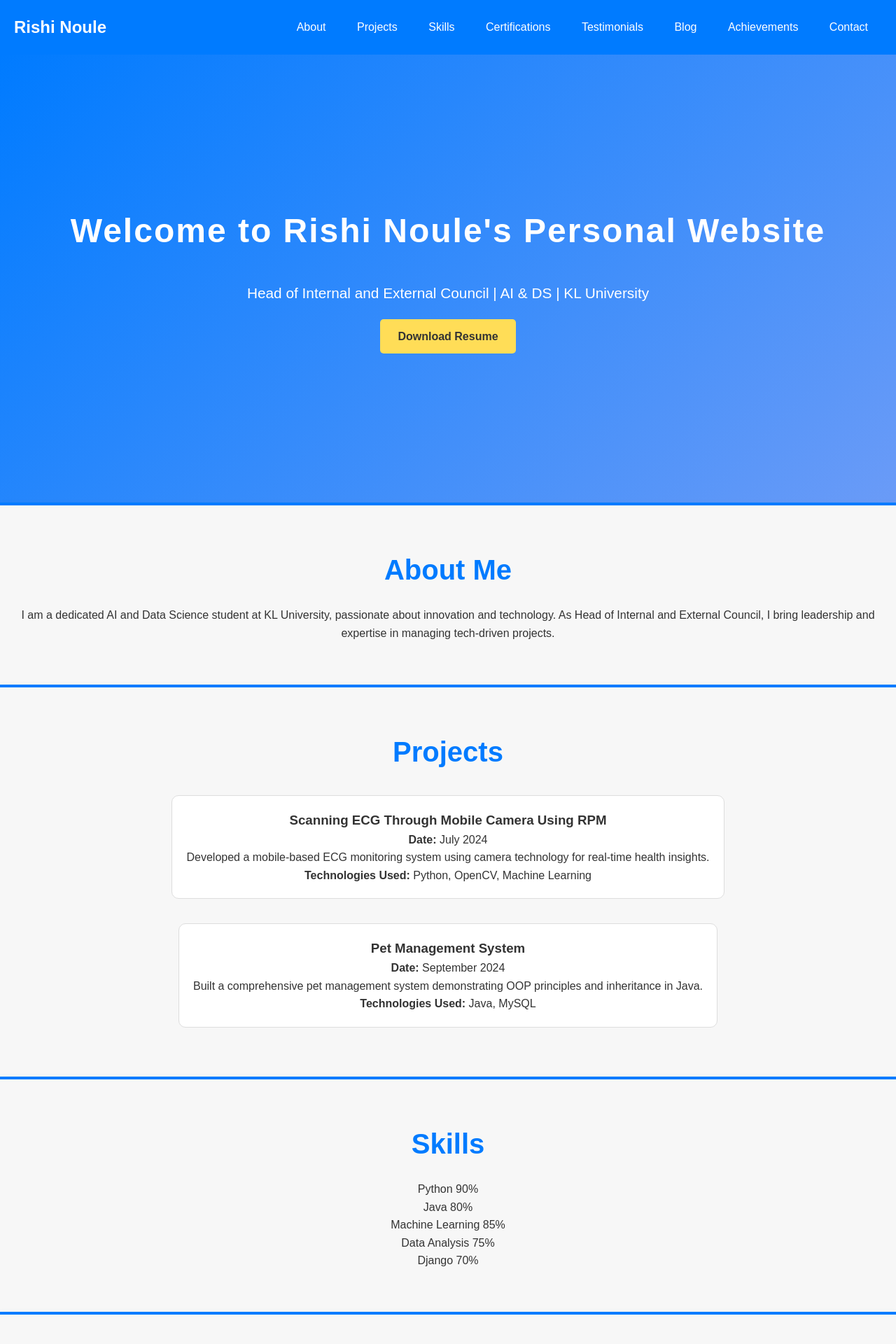
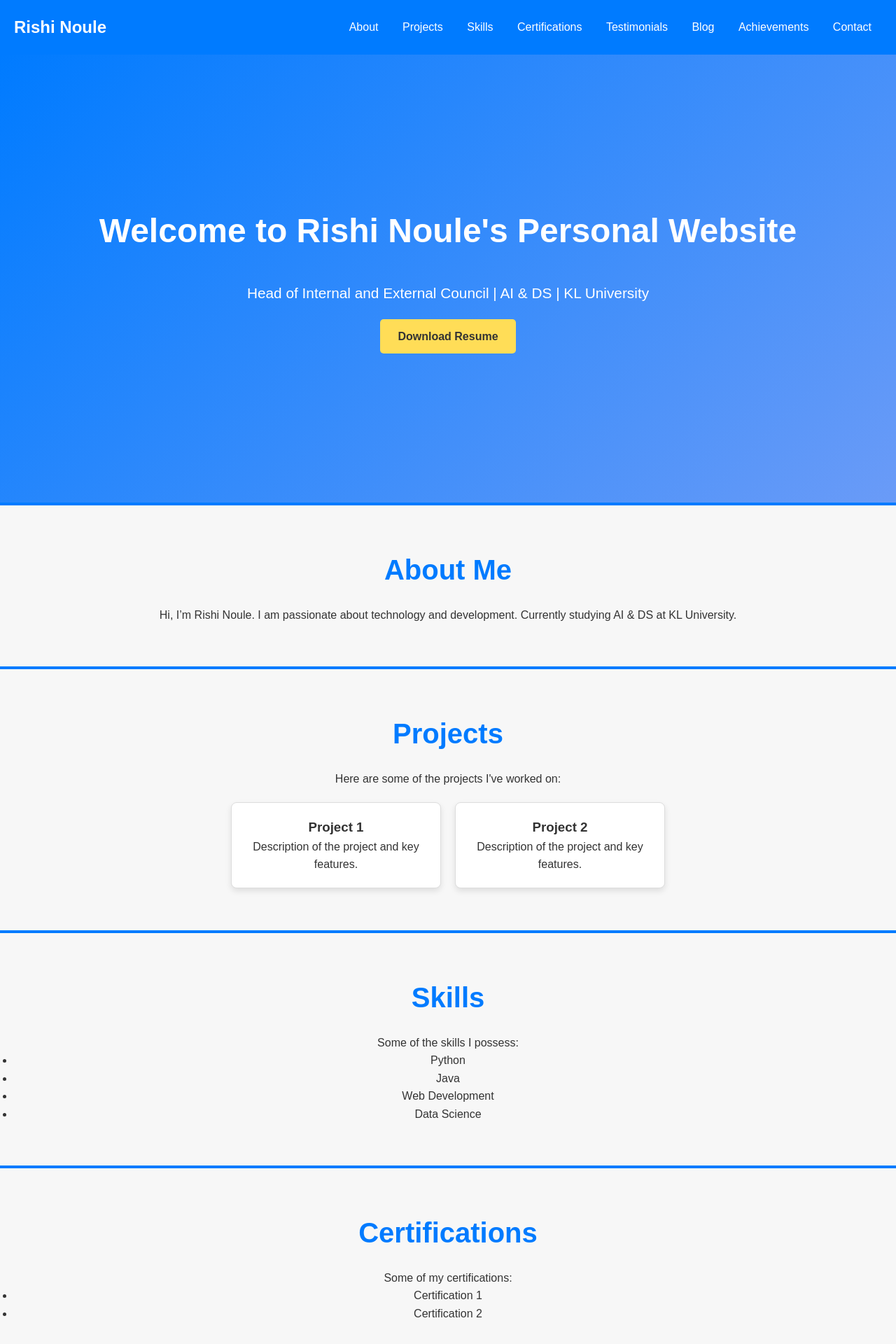
Before and after one commit to Rishi1403348/Project_62_3, a Django app: page / in a window 1280 px wide. Shown: the top 1920 px of the page at 70% size. Run offline with Django 5.2, Linux system fonts and the light colour scheme.

Commit message:
Updated website layout and animations

```diff
--- a/portfolio/static/portfolio/style.css
+++ /dev/null
@@ -1,242 +0,0 @@
-/* Reset and Base Styles */
-* {
-    box-sizing: border-box;
-    margin: 0;
-    padding: 0;
-}
-
-body {
-    font-family: 'Arial', sans-serif;
-    line-height: 1.6;
-    color: #333;
-    margin: 0;
-    background-color: #f4f6f9;
-    scroll-behavior: smooth;
-}
-
-/* Navbar Styling */
-.navbar {
-    display: flex;
-    justify-content: space-between;
-    align-items: center;
-    padding: 20px;
-    background-color: #007bff;
-    position: sticky;
-    top: 0;
-    z-index: 1000;
-    transition: background-color 0.3s;
-    animation: fade-slide-down 1s ease-out;
-}
-
-.navbar-logo a {
-    color: white;
-    font-size: 1.5em;
-    text-decoration: none;
-    font-weight: bold;
-    animation: slide-in-left 1.2s ease-out;
-}
-
-.navbar-links {
-    list-style-type: none;
-}
-
-.navbar-links li {
-    display: inline;
-    margin: 0 15px;
-}
-
-.navbar-links a {
-    color: white;
-    text-decoration: none;
-    transition: color 0.3s;
-    position: relative;
-    padding: 5px;
-}
-
-.navbar-links a:hover {
-    color: #ffdd57;
-    animation: link-hover 1s infinite alternate;
-}
-
-.navbar-links a::before {
-    content: "";
-    position: absolute;
-    width: 100%;
-    height: 3px;
-    background-color: #ffdd57;
-    bottom: 0;
-    left: 0;
-    transform: scaleX(0);
-    transition: transform 0.3s ease;
-}
-
-.navbar-links a:hover::before {
-    transform: scaleX(1);
-}
-
-/* Hero Section */
-.hero {
-    display: flex;
-    flex-direction: column;
-    align-items: center;
-    justify-content: center;
-    height: 80vh;
-    text-align: center;
-    color: white;
-    background: linear-gradient(135deg, #007bff, #6a9bf7);
-    padding: 20px;
-    animation: fade-in 2s ease-out;
-}
-
-.hero h1 {
-    font-size: 3em;
-    margin-bottom: 0.5em;
-    animation: fade-slide-down 1.5s ease-out;
-    letter-spacing: 2px;
-}
-
-.hero p {
-    font-size: 1.3em;
-    margin: 10px 0 20px;
-    animation: fade-slide-up 1.5s ease-out;
-}
-
-.button {
-    padding: 12px 25px;
-    background-color: #ffdd57;
-    color: #333;
-    border: none;
-    border-radius: 5px;
-    text-decoration: none;
-    font-weight: bold;
-    transition: background-color 0.3s ease, transform 0.3s ease;
-    animation: bounce-in 2s ease-out;
-}
-
-.button:hover {
-    background-color: #f1c40f;
-    transform: scale(1.1);
-}
-
-/* Section Styling */
-.section {
-    padding: 60px 20px;
-    text-align: center;
-    background-color: #f7f7f7;
-    animation: fade-in 1.5s ease-in;
-    border-top: 4px solid #007bff;
-    box-shadow: 0 4px 10px rgba(0, 0, 0, 0.1);
-}
-
-.section h2 {
-    font-size: 2.5em;
-    color: #007bff;
-    margin-bottom: 20px;
-    animation: fade-slide-down 1.5s ease;
-}
-
-/* Project Cards */
-.project-card, .achievements-list li {
-    background-color: white;
-    padding: 20px;
-    margin: 10px 0;
-    border: 1px solid #ddd;
-    border-radius: 10px;
-    transition: box-shadow 0.3s, transform 0.3s;
-    animation: fade-up 1.5s ease;
-    position: relative;
-    overflow: hidden;
-}
-
-.project-card:hover, .achievements-list li:hover {
-    box-shadow: 0px 4px 12px rgba(0, 0, 0, 0.2);
-    transform: scale(1.05);
-}
-
-.projects-container {
-    display: flex;
-    flex-wrap: wrap;
-    justify-content: center;
-    gap: 15px;
-}
-
-/* Project Image Overlay */
-.project-card::before {
-    content: "";
-    position: absolute;
-    top: 0;
-    left: 0;
-    width: 100%;
-    height: 100%;
-    background: rgba(0, 0, 0, 0.1);
-    opacity: 0;
-    transition: opacity 0.3s ease;
-}
-
-.project-card:hover::before {
-    opacity: 1;
-}
-
-/* Contact Links */
-.contact-info a {
-    color: #007bff;
-    text-decoration: none;
-    transition: color 0.3s ease;
-}
-
-.contact-info a:hover {
-    color: #0056b3;
-    animation: pulse 1s infinite alternate;
-}
-
-/* Footer */
-footer {
-    text-align: center;
-    padding: 20px;
-    font-size: 0.9em;
-    color: #fff;
-    background-color: #333;
-    animation: fade-slide-up 2s ease;
-}
-
-/* Animation Keyframes */
-@keyframes fade-in {
-    0% { opacity: 0; }
-    100% { opacity: 1; }
-}
-
-@keyframes fade-slide-down {
-    0% { opacity: 0; transform: translateY(-50px); }
-    100% { opacity: 1; transform: translateY(0); }
-}
-
-@keyframes fade-slide-up {
-    0% { opacity: 0; transform: translateY(50px); }
-    100% { opacity: 1; transform: translateY(0); }
-}
-
-@keyframes fade-up {
-    0% { opacity: 0; transform: translateY(20px); }
-    100% { opacity: 1; transform: translateY(0); }
-}
-
-@keyframes bounce-in {
-    0%, 20%, 50%, 80%, 100% { transform: translateY(0); }
-    40% { transform: translateY(-20px); }
-    60% { transform: translateY(-10px); }
-}
-
-@keyframes pulse {
-    0% { transform: scale(1); }
-    100% { transform: scale(1.05); }
-}
-
-@keyframes slide-in-left {
-    0% { transform: translateX(-100%); opacity: 0; }
-    100% { transform: translateX(0); opacity: 1; }
-}
-
-@keyframes link-hover {
-    0% { transform: scale(1); }
-    100% { transform: scale(1.1); color: #ffdd57; }
-}
--- a/templates/home.html
+++ b/templates/home.html
@@ -4,14 +4,180 @@
     {% load static %}
     <meta charset="UTF-8">
     <meta name="viewport" content="width=device-width, initial-scale=1.0">
-    <title>{{ personal_info.name }} - Personal Website</title> <!-- Updated title to use context -->
-    <link rel="stylesheet" href="{% static 'portfolio/style.css' %}">  <!-- Updated path -->
+    <title>{{ personal_info.name }} - Personal Website</title>
+    <style>
+        /* Reset and Base Styles */
+        * {
+            box-sizing: border-box;
+            margin: 0;
+            padding: 0;
+        }
+
+        body {
+            font-family: 'Arial', sans-serif;
+            line-height: 1.6;
+            color: #333;
+            margin: 0;
+            background-color: #f4f6f9;
+            scroll-behavior: smooth;
+        }
+
+        /* Navbar Styling */
+        .navbar {
+            display: flex;
+            justify-content: space-between;
+            align-items: center;
+            padding: 20px;
+            background-color: #007bff;
+            position: sticky;
+            top: 0;
+            z-index: 1000;
+        }
+
+        .navbar-logo a {
+            color: white;
+            font-size: 1.5em;
+            text-decoration: none;
+            font-weight: bold;
+        }
+
+        .navbar-links {
+            list-style-type: none;
+        }
+
+        .navbar-links li {
+            display: inline;
+            margin: 0 15px;
+        }
+
+        .navbar-links a {
+            color: white;
+            text-decoration: none;
+            transition: color 0.3s;
+        }
+
+        .navbar-links a:hover {
+            color: #ffdd57;
+        }
+
+        /* Hero Section */
+        .hero {
+            display: flex;
+            flex-direction: column;
+            align-items: center;
+            justify-content: center;
+            height: 80vh;
+            text-align: center;
+            color: white;
+            background: linear-gradient(135deg, #007bff, #6a9bf7);
+            padding: 20px;
+        }
+
+        .hero h1 {
+            font-size: 3em;
+            margin-bottom: 0.5em;
+            animation: fadeInDown 1.5s ease;
+        }
+
+        .hero p {
+            font-size: 1.3em;
+            margin: 10px 0 20px;
+            animation: fadeInUp 1.5s ease;
+        }
+
+        .button {
+            padding: 12px 25px;
+            background-color: #ffdd57;
+            color: #333;
+            border: none;
+            border-radius: 5px;
+            text-decoration: none;
+            font-weight: bold;
+            transition: background-color 0.3s;
+        }
+
+        .button:hover {
+            background-color: #ffd33a;
+        }
+
+        /* Animations */
+        @keyframes fadeInDown {
+            from { opacity: 0; transform: translateY(-20px); }
+            to { opacity: 1; transform: translateY(0); }
+        }
+
+        @keyframes fadeInUp {
+            from { opacity: 0; transform: translateY(20px); }
+            to { opacity: 1; transform: translateY(0); }
+        }
+
+        /* Section Styling */
+        .section {
+            padding: 60px 20px;
+            text-align: center;
+            background-color: #f7f7f7;
+            border-top: 4px solid #007bff;
+        }
+
+        .section h2 {
+            font-size: 2.5em;
+            color: #007bff;
+            margin-bottom: 20px;
+        }
+
+        .projects-container, .testimonials-container {
+            display: flex;
+            justify-content: center;
+            gap: 20px;
+            flex-wrap: wrap;
+            margin-top: 20px;
+        }
+
+        .project-card, .testimonial-card {
+            background-color: white;
+            border: 1px solid #ddd;
+            border-radius: 8px;
+            padding: 20px;
+            width: 300px;
+            box-shadow: 0 4px 8px rgba(0, 0, 0, 0.1);
+            transition: transform 0.3s;
+        }
+
+        .project-card:hover, .testimonial-card:hover {
+            transform: scale(1.05);
+        }
+
+        /* Footer */
+        footer {
+            text-align: center;
+            padding: 20px;
+            font-size: 0.9em;
+            color: #fff;
+            background-color: #333;
+        }
+
+        /* Social Media Icons */
+        .social-media-icons {
+            margin-top: 15px;
+        }
+
+        .social-media-icons a {
+            margin: 0 10px;
+            color: #ffdd57;
+            font-size: 1.5em;
+            transition: color 0.3s;
+        }
+
+        .social-media-icons a:hover {
+            color: #ffd33a;
+        }
+    </style>
 </head>
 <body>
     <!-- Navbar -->
     <nav class="navbar">
         <div class="navbar-logo">
-            <a href="#">{{ personal_info.name }}</a> <!-- Use personal_info from context -->
+            <a href="#">{{ personal_info.name }}</a>
         </div>
         <ul class="navbar-links">
             <li><a href="#about">About</a></li>
@@ -27,92 +193,93 @@
 
     <!-- Hero Section -->
     <section class="hero">
-        <h1>Welcome to {{ personal_info.name }}'s Personal Website</h1> <!-- Updated to use context -->
+        <h1>Welcome to {{ personal_info.name }}'s Personal Website</h1>
         <p>{{ personal_info.role }} | {{ personal_info.course }} | {{ personal_info.university }}</p>
-        <a href="{{ personal_info.resume_link }}" class="button" download>Download Resume</a> <!-- Use dynamic resume link -->
+        <a href="{{ personal_info.resume_link }}" class="button" download>Download Resume</a>
     </section>
 
     <!-- About Section -->
-    <section id="about" class="section fade-in">
+    <section id="about" class="section">
         <h2>About Me</h2>
-        <p>I am a dedicated AI and Data Science student at {{ personal_info.university }}, passionate about innovation and technology. As Head of Internal and External Council, I bring leadership and expertise in managing tech-driven projects.</p>
+        <p>Hi, I’m {{ personal_info.name }}. I am passionate about technology and development. Currently studying {{ personal_info.course }} at {{ personal_info.university }}.</p>
     </section>
 
     <!-- Projects Section -->
-    <section id="projects" class="section fade-in">
+    <section id="projects" class="section">
         <h2>Projects</h2>
+        <p>Here are some of the projects I've worked on:</p>
         <div class="projects-container">
-            {% for project in personal_info.projects %}
-                <div class="project-card">
-                    <h3>{{ project.title }}</h3>
-                    <p><strong>Date:</strong> {{ project.date }}</p>
-                    <p>{{ project.description }}</p>
-                    <p><strong>Technologies Used:</strong> {{ project.technologies|join:", " }}</p>
-                </div>
-            {% endfor %}
+            <div class="project-card">
+                <h3>Project 1</h3>
+                <p>Description of the project and key features.</p>
+            </div>
+            <div class="project-card">
+                <h3>Project 2</h3>
+                <p>Description of the project and key features.</p>
+            </div>
         </div>
     </section>
 
-    <!-- Skills Section with Animated Bars -->
-    <section id="skills" class="section fade-in">
+    <!-- Skills Section -->
+    <section id="skills" class="section">
         <h2>Skills</h2>
-        <div class="skills-chart">
-            {% for skill in personal_info.skills %}
-                <div class="skill">
-                    <p>{{ skill.name }} <span class="skill-level">{{ skill.level }}%</span></p>
-                    <div class="skill-bar" style="width: {{ skill.level }}%;"></div>
-                </div>
-            {% endfor %}
-        </div>
+        <p>Some of the skills I possess:</p>
+        <ul>
+            <li>Python</li>
+            <li>Java</li>
+            <li>Web Development</li>
+            <li>Data Science</li>
+        </ul>
+    </section>
+
+    <!-- Certifications Section -->
+    <section id="certifications" class="section">
+        <h2>Certifications</h2>
+        <p>Some of my certifications:</p>
+        <ul>
+            <li>Certification 1</li>
+            <li>Certification 2</li>
+        </ul>
     </section>
 
     <!-- Testimonials Section -->
-    <section id="testimonials" class="section fade-in">
+    <section id="testimonials" class="section">
         <h2>Testimonials</h2>
+        <p>What people say about me:</p>
         <div class="testimonials-container">
-            {% for testimonial in personal_info.testimonials %}
-                <div class="testimonial-card">
-                    <p>"{{ testimonial.feedback }}"</p>
-                    <h4>- {{ testimonial.name }}, {{ testimonial.relationship }}</h4>
-                </div>
-            {% endfor %}
+            <div class="testimonial-card">
+                <blockquote>"Excellent work on the recent project!"</blockquote>
+                <p>- Client 1</p>
+            </div>
+            <div class="testimonial-card">
+                <blockquote>"Great problem-solving skills and team player."</blockquote>
+                <p>- Colleague</p>
+            </div>
         </div>
     </section>
 
     <!-- Blog Section -->
-    <section id="blog" class="section fade-in">
+    <section id="blog" class="section">
         <h2>Blog</h2>
-        <div class="blog-posts">
-            {% for blog in personal_info.blogs %}
-                <div class="blog-card">
-                    <h3><a href="{{ blog.link }}">{{ blog.title }}</a></h3>
-                    <p>{{ blog.description }}</p>
-                    <small>{{ blog.date }}</small>
-                </div>
-            {% endfor %}
-        </div>
+        <p>Latest articles:</p>
+        <article>
+            <h3>Blog Post 1</h3>
+            <p>Summary of the blog post content.</p>
+        </article>
     </section>
 
     <!-- Achievements Section -->
-    <section id="achievements" class="section fade-in">
+    <section id="achievements" class="section">
         <h2>Achievements</h2>
-        <ul class="achievements-list">
-            {% for achievement in personal_info.achievements %}
-                <li>{{ achievement }}</li>
-            {% endfor %}
+        <p>My recent achievements:</p>
+        <ul>
+            <li>Won XYZ award</li>
+            <li>Published paper on ABC</li>
         </ul>
     </section>
 
     <!-- Contact Section -->
-    <section id="contact" class="section fade-in">
-        <h2>Contact Me</h2>
-        <p>Email: <a href="mailto:{{ personal_info.email }}">{{ personal_info.email }}</a></p> <!-- Use context -->
-        <p>LinkedIn: <a href="{{ personal_info.linkedin }}" target="_blank">LinkedIn Profile</a></p> <!-- Use context -->
-    </section>
-
-    <!-- Footer -->
-    <footer>
-        <p>&copy; 2024 {{ personal_info.name }}. All rights reserved.</p> <!-- Use context -->
-    </footer>
-</body>
-</html>
+    <section id="contact" class="section">
+        <h2>Contact</h2>
+        <p>Feel free to reach out:</p>
+        <p>Email: <a href="mailto:{{ personal_info.email }}">{{ personal_info.email
```
